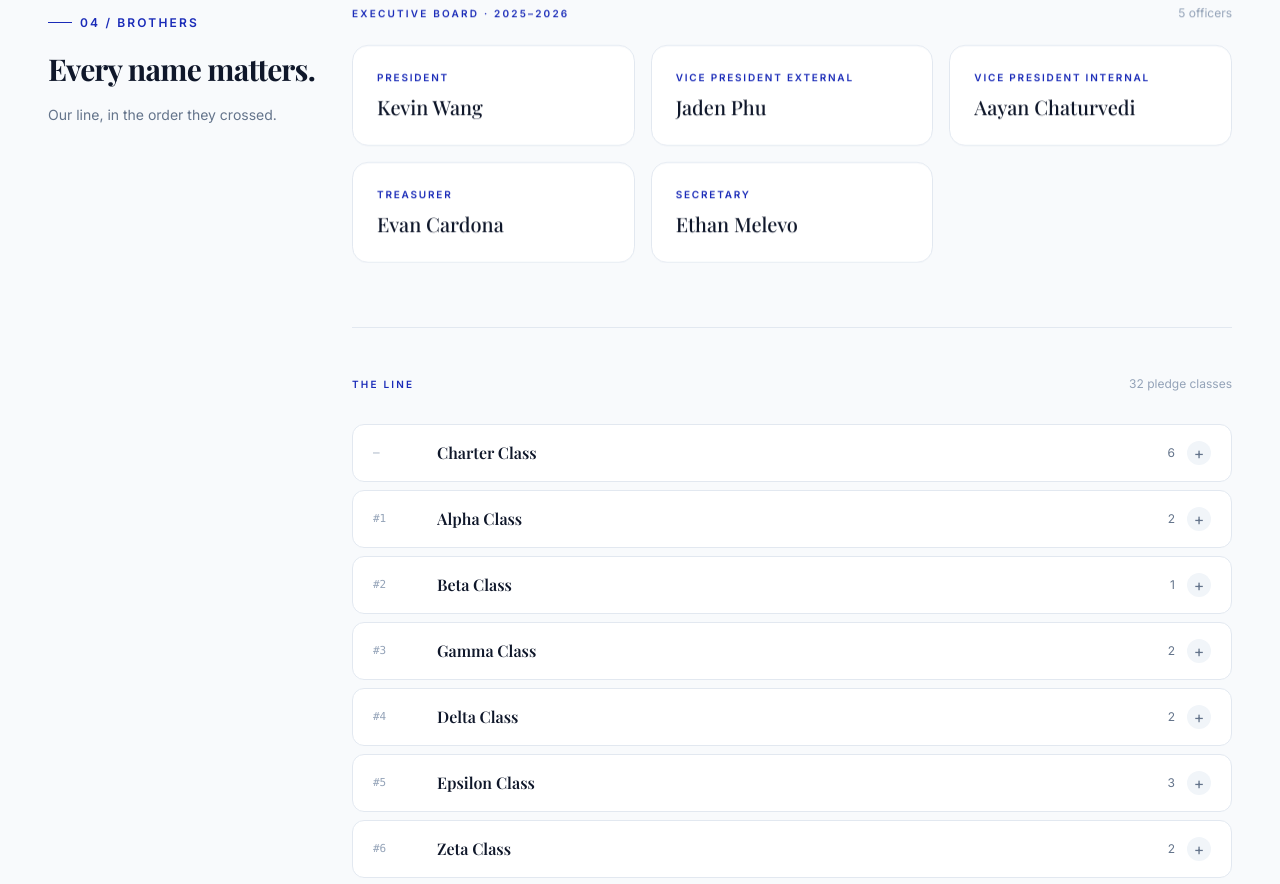
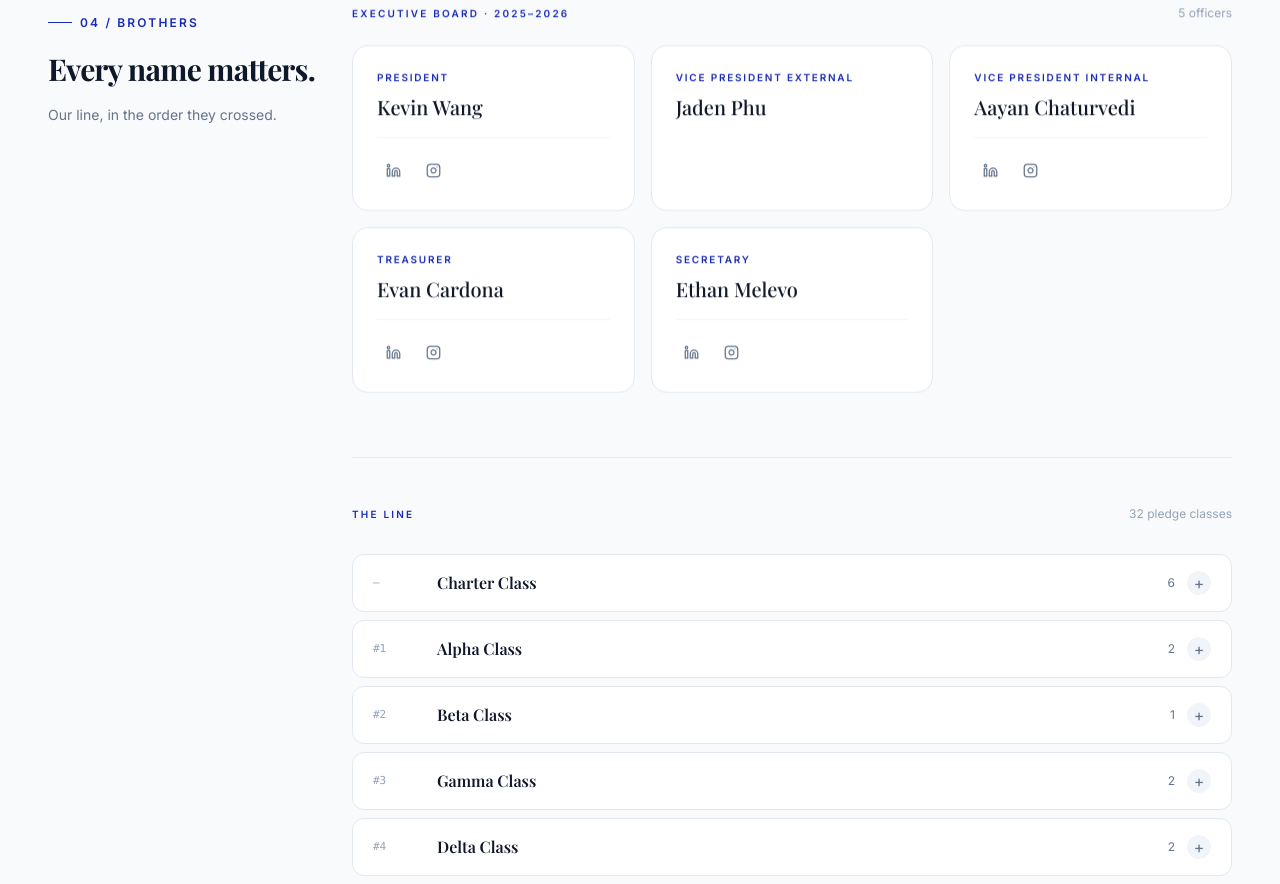
Before and after one commit to mcarr2k/VTLambdasWebsite, a React (Vite) app: page / in a window 1280 px wide. Shown: the part 4420-5304 px from the top of the page. Built offline with nearby package versions, Linux system fonts and the light colour scheme.

Commit message:
pushing code

```diff
--- a/src/data/chapter.ts
+++ b/src/data/chapter.ts
@@ -36,32 +36,30 @@ export const eboard: EBoardMember[] = [
   {
     name: 'Kevin Wang',
     position: 'President',
-    // linkedin: 'https://linkedin.com/in/...',
-    // instagram: 'https://instagram.com/...',
+    linkedin: 'https://www.linkedin.com/in/kevin-wang2/',
+    instagram: 'https://www.instagram.com/kevinn.wng/',
   },
   {
     name: 'Jaden Phu',
     position: 'Vice President External',
-    // linkedin: '',
-    // instagram: '',
   },
   {
     name: 'Aayan Chaturvedi',
     position: 'Vice President Internal',
-    // linkedin: '',
-    // instagram: '',
+    linkedin: 'https://www.linkedin.com/in/aayan-chaturvedi/',
+    instagram: 'https://www.instagram.com/aayan_chaturvedi/',
   },
   {
     name: 'Evan Cardona',
     position: 'Treasurer',
-    // linkedin: '',
-    // instagram: '',
+    linkedin: 'https://www.linkedin.com/in/evan-cardona-34007b292/',
+    instagram: 'https://www.instagram.com/cardona.evan/',
   },
   {
     name: 'Ethan Melevo',
     position: 'Secretary',
-    // linkedin: '',
-    // instagram: '',
+    linkedin: 'https://www.linkedin.com/in/ethan-melevo-24460b328/',
+    instagram: 'https://www.instagram.com/ethan.melevo/',
   },
 ];
 
```
